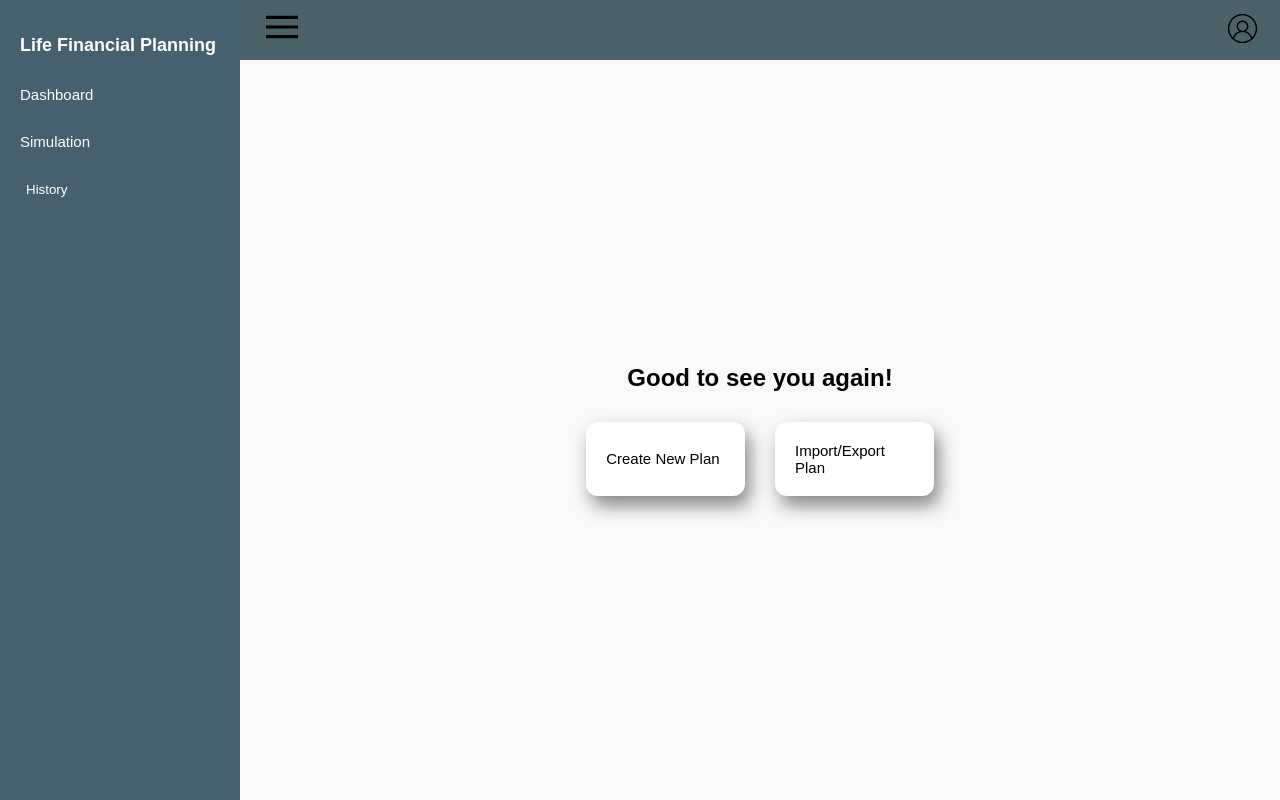
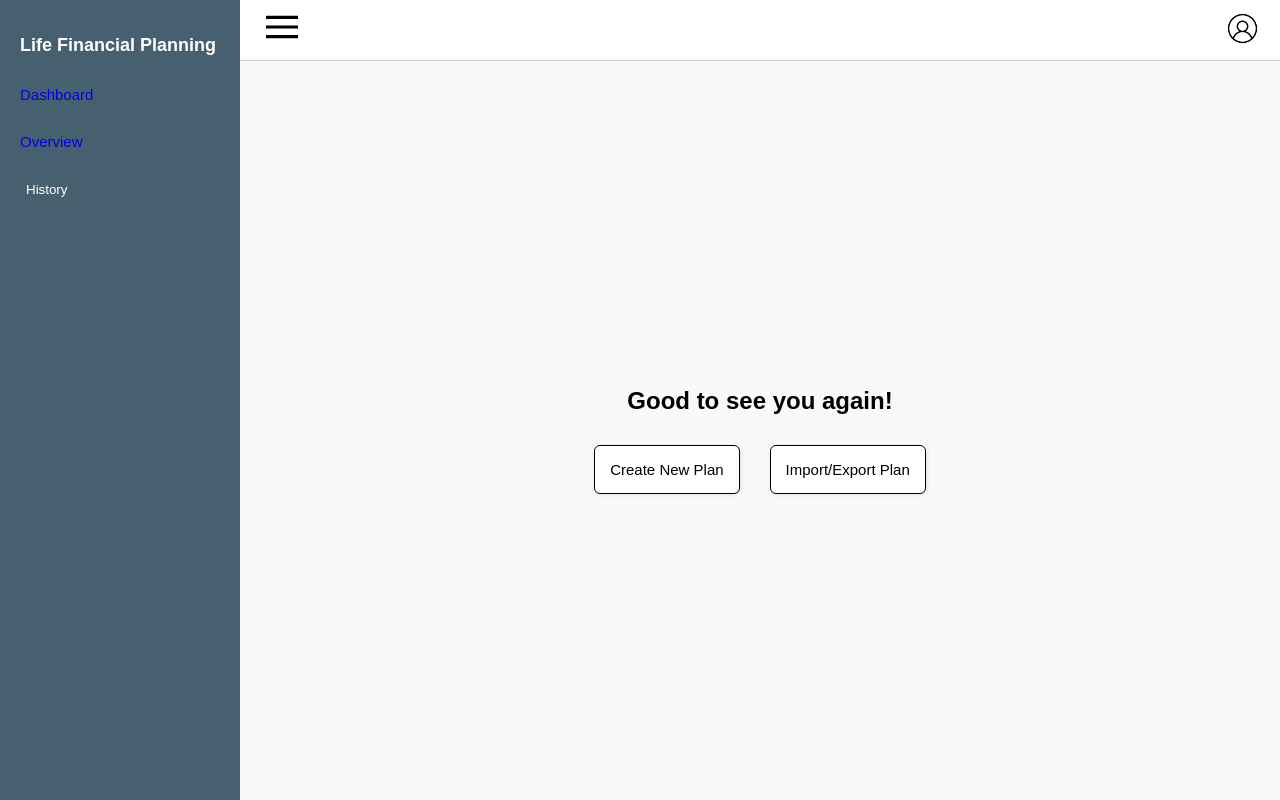
Before and after one commit to AirWolve/lfp, a React (Create React App) app: page /Dashboard in a window 1280 px wide. Built offline with nearby package versions, Linux system fonts and the light colour scheme; no server answers.

Commit message:
Move & Revise the structures

```diff
--- a/src/components/MenuLayout.jsx
+++ b/src/components/MenuLayout.jsx
@@ -1,9 +1,15 @@
+import "../css/MenuLayout.css";
 import React, { useState } from "react";
 import profileImg from "../assets/profile.png";
 import menuIcon from "../assets/menu.svg";
 import { constPath } from "../config.js";
-import "../css/MenuLayout.css";
 import HistoryContent from "./HistoryContent";
+
+/*
+This component is the layout of the menu displayed on the left side of the screen.
+It contains the sidebar, the topbar, and the content.
+Displayed in the dashboard and the overview page.
+*/
 
 const MenuLayout = ({ children }) => {
   const [isSidebarVisible, setIsSidebarVisible] = useState(true);
@@ -20,9 +26,6 @@
 
   const userImg = sessionStorage.getItem("userImg");
   const userEmail = sessionStorage.getItem("userEmail");
-  // const basicInfo = JSON.parse(localStorage.getItem("basicInfo")) || null;
-  // const currentTime = new Date();
-  // const formattedDate = currentTime.toLocaleDateString();
 
   return (
     <div className="dashboard-container">
@@ -31,8 +34,8 @@
         <div className="sidebar">
           <h2>Life Financial Planning</h2>
           <ul>
-            <li>Dashboard</li>
-            <li>Simulation</li>
+            <li><a href={constPath.dashboard}>Dashboard</a></li>
+            <li><a href={constPath.overview}>Overview</a></li>
             <li>
               <button
                 style={{ border: "none", background: "none", color: "white" }}
@@ -45,7 +48,7 @@
                   <div className="popup-content" onMouseDown={(e) => e.stopPropagation()}>
                     <div style={{ display: "flex", justifyContent: "space-between" }} >
                       <h3 style={{ color: "black" }}>History</h3>
-                      <button className="close-button" style={{color: "black"}} onClick={() => setShowModal(false)}>
+                      <button className="close-button" style={{ color: "black" }} onClick={() => setShowModal(false)}>
                         X
                       </button>
                     </div>
@@ -73,7 +76,9 @@
             />
             {isProfileMenuOpen && (
               <div className="profile-dropdown">
+                {/* Go to the profile page */}
                 <a href={`${constPath.profile}`}>View your profile</a>
+                {/* Call the logout API to eliminate the session */}
                 <a
                   href={`${process.env.REACT_APP_LFP_API_URL}/auth/oauth/logout`}
                 >
--- a/src/pages/BasicSetting.jsx
+++ b/src/pages/BasicSetting.jsx
@@ -54,23 +54,29 @@
   const handleNext = (e) => {
     e.preventDefault();
 
-    // Validation
+    // Check validation of life expectancy
     const validateLifeExpectancy = (expectancy) => {
       switch (expectancy.type) {
         case "fixed":
-          return expectancy.value !== null;
+          // Check if the value is not null and is greater than 0
+          return expectancy.value !== null || expectancy.value > 0;
         case "normal":
-          return expectancy.mean !== null && expectancy.stdev !== null;
+          // Check if the mean and standard deviation are not null and are greater than 0
+          return (expectancy.mean !== null && expectancy.stdev !== null) || (expectancy.mean > 0 && expectancy.stdev > 0);
         case "uniform":
-          return expectancy.lower !== null && expectancy.upper !== null;
+          // Check if the lower and upper bounds are not null and are greater than 0
+          return (expectancy.lower !== null && expectancy.lower > 0) && (expectancy.upper !== null && expectancy.upper > 0);
         default:
+          // Return false if the type is not recognized
           return false;
       }
     };
 
+    // Check if the information is filled in or checked
+    // If not, show the warning message
     if (!scenarioName || !settings.userBirthYear || !validateLifeExpectancy(settings.userLifeExpectancy) ||
-        (settings.isCouple && (!settings.spouseBirthYear || !validateLifeExpectancy(settings.spouseLifeExpectancy)))) {
-      toast.warning("Please fill in all fields");
+      (settings.isCouple && (!settings.spouseBirthYear || !validateLifeExpectancy(settings.spouseLifeExpectancy)))) {
+      toast.warning("Please Fill in or Check your information");
       return;
     }
 
--- a/src/pages/Dashboard.jsx
+++ b/src/pages/Dashboard.jsx
@@ -28,13 +28,8 @@
       })
       .catch((error) => {
         console.error("User info fetch error:", error);
-        //navigate(`${constPath.signIn}`);
       });
   }, [navigate]);
-
-  // if (!user) {
-  //   return <div>Loading...</div>;
-  // }
 
   return (
     <MenuLayout>
@@ -42,7 +37,10 @@
         <h2>
           Good to see you again!
           <br />
-          {user?.name}
+          {/* Handle the case whether the user is not null, then show the user's name
+              otherwise, show nothing.*/
+          user?.name
+          }
         </h2>
         <div className="button-grid">
           <button onClick={() => navigate(constPath.basicSetting)} className="plan-button">Create New Plan</button>
```
Also changed, not shown: src/deprecated/CashFlow.jsx (renamed from src/pages/CashFlow.jsx), src/deprecated/IncomeExpense.jsx (renamed from src/pages/IncomeExpense.jsx).
